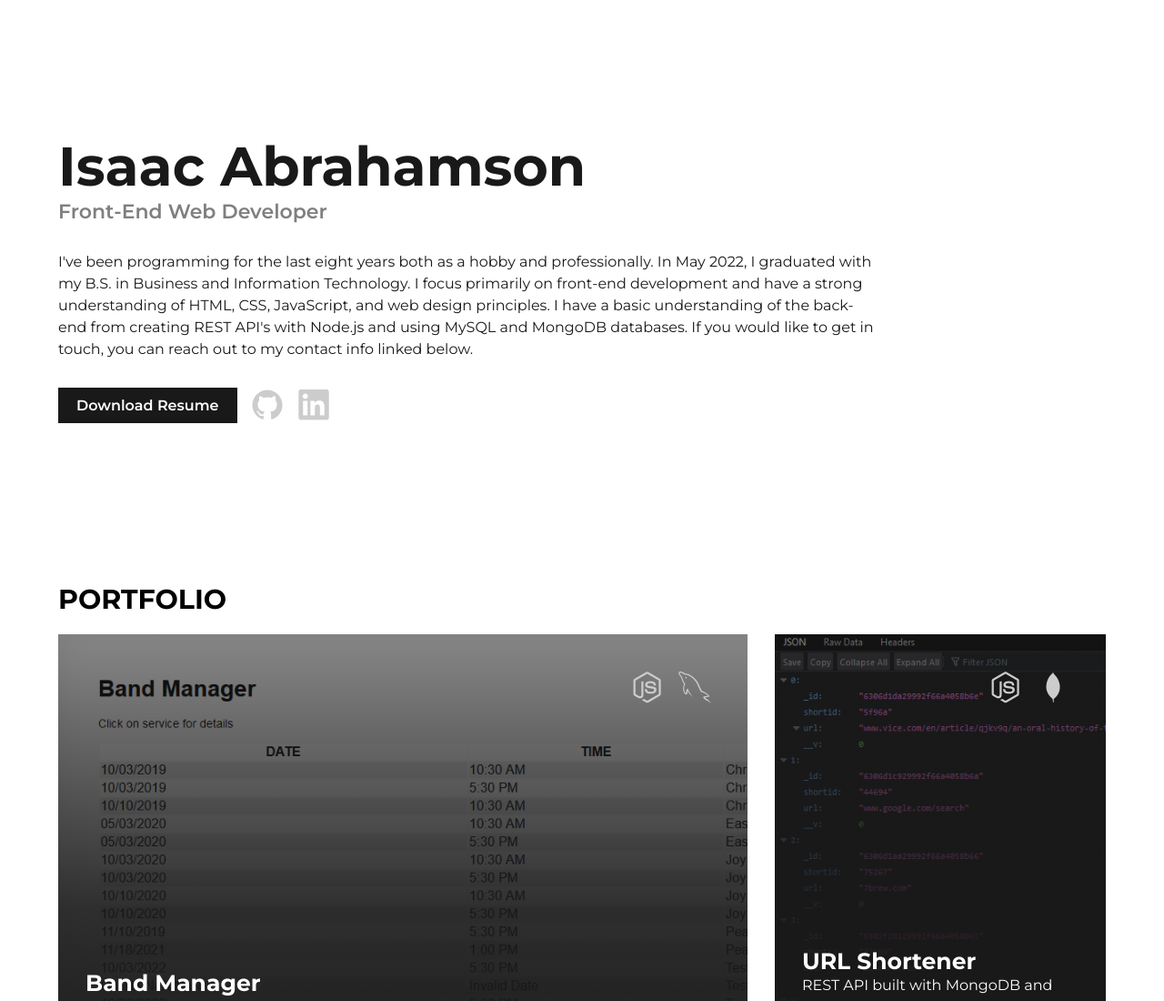
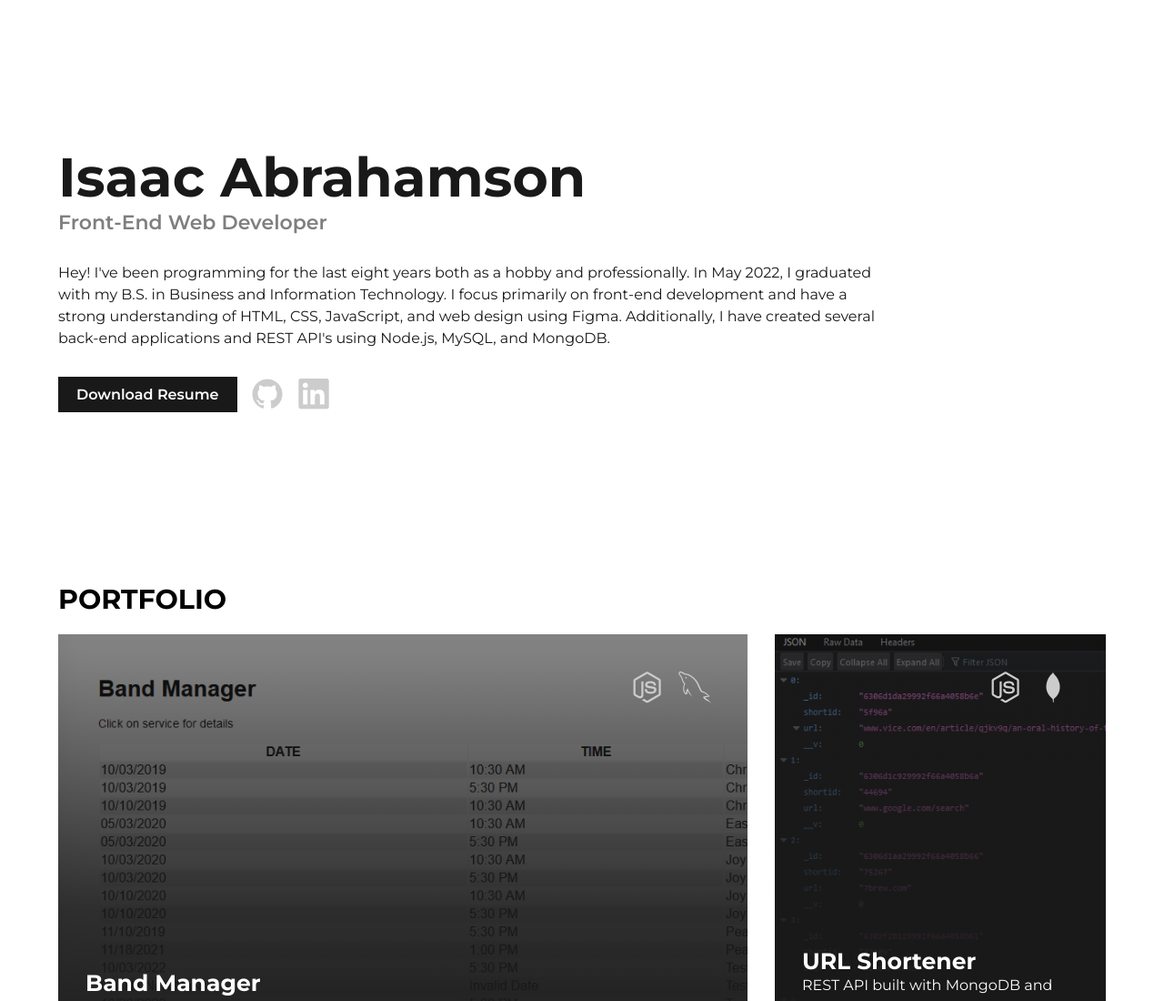
Before and after one commit to IsaacAbrahamson/2022-Portfolio, a plain HTML site: page index.html in a window 1280 px wide. Shown: the top 1100 px of the page at 91% size. Drawn offline with nearby package versions, Linux system fonts and the light colour scheme.

Commit message:
update intro-text wording

```diff
--- a/index.html
+++ b/index.html
@@ -31,12 +31,13 @@
         Front-End
         Web Developer</div>
       <p class="intro-text wow  animate__animated animate__fadeIn" data-wow-delay="1000ms" data-wow-duration="1600ms">
-        I've been programming for the last eight years both as a hobby and professionally. In May 2022, I graduated with
+        Hey! I've been programming for the last eight years both as a hobby and professionally. In May 2022, I graduated
+        with
         my B.S. in Business and Information Technology. I focus primarily on front-end development and have a strong
-        understanding of HTML, CSS, JavaScript, and web design principles. I have a basic understanding of the back-end
-        from creating REST
-        API's with Node.js and using MySQL and MongoDB databases. If you would like to get in touch, you can reach out
-        to my contact info linked below.
+        understanding of HTML, CSS, JavaScript, and web design using Figma. Additionally, I have created several
+        back-end
+        applications and REST
+        API's using Node.js, MySQL, and MongoDB.
       </p>
       <div class="links wow  animate__animated animate__fadeIn" data-wow-delay="1800ms" data-wow-duration="1600ms">
         <a class="btn-link" href="https://drive.google.com/file/d/1SxpHaljZov1F97yITTIEgZb591Lbk1RR/"
```
